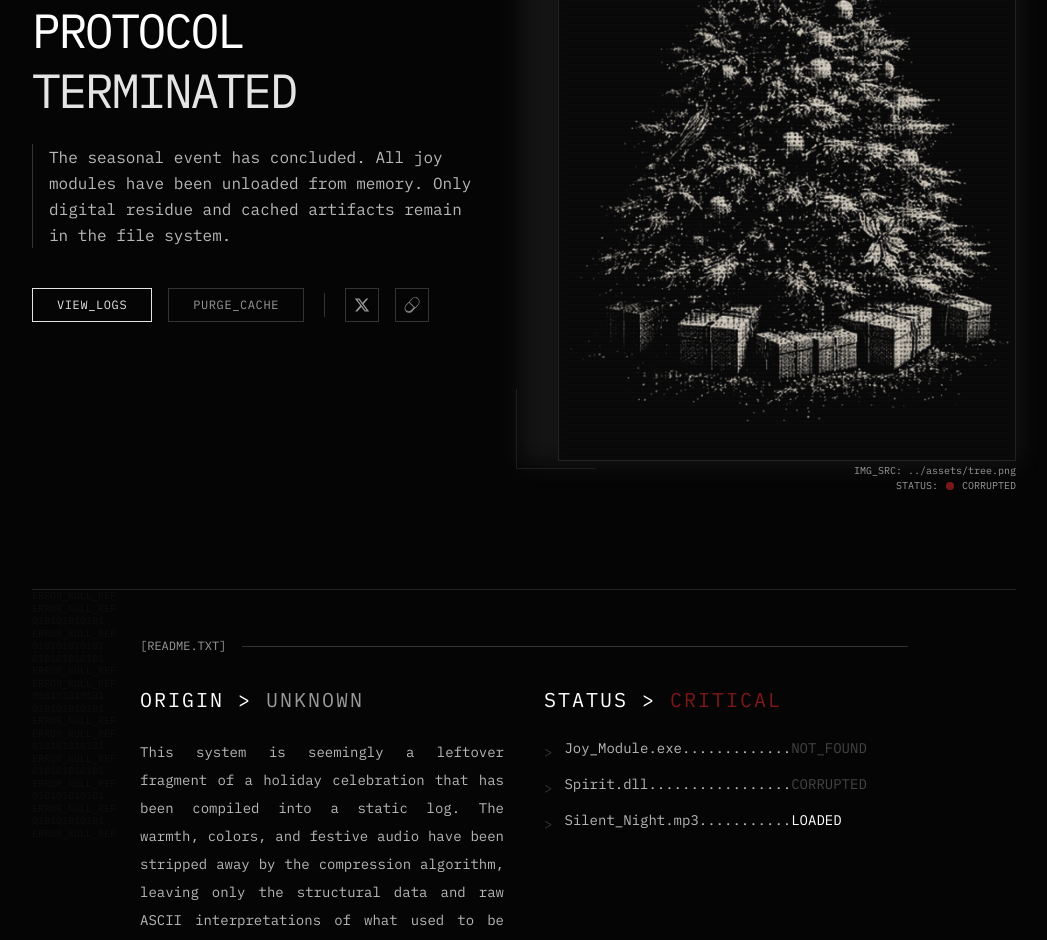
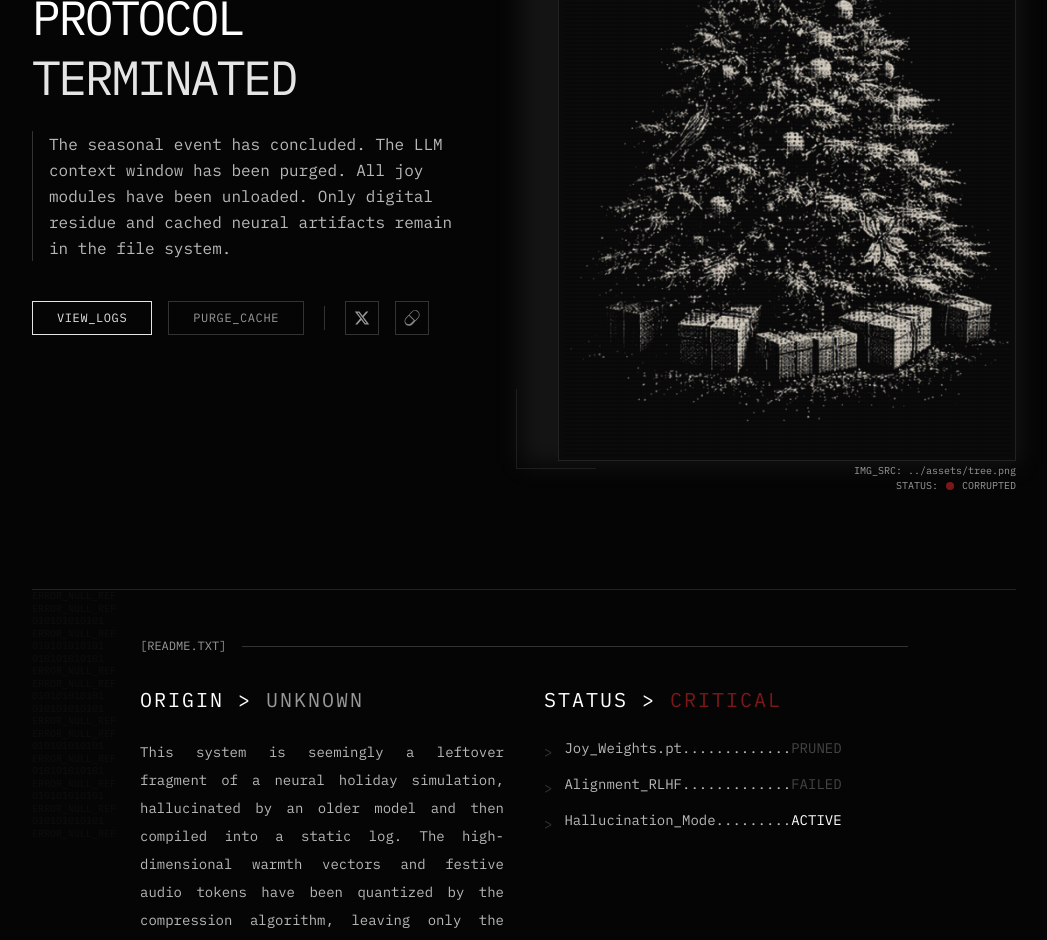
Before and after one commit to SubhanHakim/frostlm, a React (Vite) app: page / in a window 1280 px wide. Shown: the part 440-1380 px from the top of the page, without its empty margins (116-1163 px from the left). Built offline with nearby package versions, Linux system fonts and the light colour scheme.

Commit message:
fix content

```diff
--- a/src/components/sections/About.tsx
+++ b/src/components/sections/About.tsx
@@ -25,9 +25,9 @@ export function About() {
                             Origin {'>'} <span className="text-residue-dim">Unknown</span>
                         </h3>
                         <p className="text-residue-text/80 text-sm leading-7 text-justify">
-                            This system is seemingly a leftover fragment of a holiday celebration that has been compiled into a static log.
-                            The warmth, colors, and festive audio have been stripped away by the compression algorithm, leaving only
-                            the structural data and raw ASCII interpretations of what used to be "Cheer."
+                            This system is seemingly a leftover fragment of a neural holiday simulation, hallucinated by an older model and then compiled into a static log.
+                            The high-dimensional warmth vectors and festive audio tokens have been quantized by the compression algorithm, leaving only
+                            the structural data and raw ASCII interpretations of what the model identified as "Cheer."
                         </p>
                     </div>
 
@@ -38,15 +38,15 @@ export function About() {
                         <ul className="text-residue-text/80 text-sm space-y-3 font-mono">
                             <li className="flex items-start gap-3">
                                 <span className="text-[#333] mt-1">{'>'}</span>
-                                <span>Joy_Module.exe.............<span className="text-[#444]">NOT_FOUND</span></span>
+                                <span>Joy_Weights.pt.............<span className="text-[#444]">PRUNED</span></span>
                             </li>
                             <li className="flex items-start gap-3">
                                 <span className="text-[#333] mt-1">{'>'}</span>
-                                <span>Spirit.dll.................<span className="text-[#444]">CORRUPTED</span></span>
+                                <span>Alignment_RLHF.............<span className="text-[#444]">FAILED</span></span>
                             </li>
                             <li className="flex items-start gap-3">
                                 <span className="text-[#333] mt-1">{'>'}</span>
-                                <span>Silent_Night.mp3...........<span className="text-white">LOADED</span></span>
+                                <span>Hallucination_Mode.........<span className="text-white">ACTIVE</span></span>
                             </li>
                         </ul>
                     </div>
--- a/src/components/sections/Art.tsx
+++ b/src/components/sections/Art.tsx
@@ -1,3 +1,4 @@
+import { useState, useEffect } from 'react';
 import art1 from '../../assets/art/art1.webp';
 import art2 from '../../assets/art/art2.webp';
 import art3 from '../../assets/art/art3.webp';
@@ -19,6 +20,26 @@ const ARTIFACTS = [
 ];
 
 export function Art() {
+    const [selectedArtifact, setSelectedArtifact] = useState<typeof ARTIFACTS[0] | null>(null);
+    const [isAnimating, setIsAnimating] = useState(false);
+
+    // Lock body scroll when modal is open
+    useEffect(() => {
+        if (selectedArtifact) {
+            document.body.style.overflow = 'hidden';
+            // Small delay to allow mount then animate
+            requestAnimationFrame(() => setIsAnimating(true));
+        } else {
+            document.body.style.overflow = 'unset';
+            setIsAnimating(false);
+        }
+    }, [selectedArtifact]);
+
+    const handleClose = () => {
+        setIsAnimating(false);
+        setTimeout(() => setSelectedArtifact(null), 300); // Wait for transition
+    };
+
     return (
         <section id="art" className="mb-32">
 
@@ -37,7 +58,11 @@ export function Art() {
             <div className="grid grid-cols-2 md:grid-cols-2 lg:grid-cols-4 gap-3 md:gap-6">
                 {ARTIFACTS.map((artifact) => (
                     /* Art Card */
-                    <div key={artifact.id} className="relative w-full border border-[#222] bg-[#080808] p-1 group flex flex-col">
+                    <div
+                        key={artifact.id}
+                        className="relative w-full border border-[#222] bg-[#080808] p-1 group flex flex-col cursor-pointer hover:border-white/50 transition-colors"
+                        onClick={() => setSelectedArtifact(artifact)}
+                    >
 
                         {/* Decoration Lines */}
                         <div className="absolute top-0 left-0 w-2 h-2 bg-white/20"></div>
@@ -80,6 +105,34 @@ export function Art() {
                 ))}
             </div>
 
+            {/* ART MODAL */}
+            {selectedArtifact && (
+                <div
+                    className={`fixed inset-0 z-[100] bg-black/95 backdrop-blur-md flex flex-col items-center justify-center p-4 cursor-pointer transition-all duration-300 ease-out ${isAnimating ? 'opacity-100 visible' : 'opacity-0 invisible'}`}
+                    onClick={handleClose}
+                >
+                    {/* Title */}
+                    <h2 className={`text-2xl md:text-3xl text-white font-mono tracking-widest mb-6 text-center select-none transition-all duration-500 delay-100 transform ${isAnimating ? 'translate-y-0 opacity-100' : '-translate-y-4 opacity-0'}`}>
+                        {selectedArtifact.title}
+                    </h2>
+
+                    {/* Image Container */}
+                    <div className={`relative max-w-4xl max-h-[70vh] w-auto shadow-[0_0_100px_rgba(255,255,255,0.1)] transition-all duration-500 transform ${isAnimating ? 'scale-100 blur-0 opacity-100' : 'scale-90 blur-sm opacity-0'}`}>
+                        <img
+                            src={selectedArtifact.src}
+                            alt={selectedArtifact.title}
+                            className="max-h-[70vh] w-auto object-contain rounded-sm border border-[#222]"
+                        />
+                        {/* Subtle Scanline Overlay on the modal image too */}
+                        <div className="absolute inset-0 bg-[linear-gradient(rgba(18,16,16,0)_50%,rgba(0,0,0,0.1)_50%)] bg-[length:100%_4px] pointer-events-none opacity-30"></div>
+                    </div>
+
+                    {/* Footer Instruction */}
+                    <p className={`text-[10px] md:text-xs text-residue-dim mt-6 font-mono tracking-widest uppercase opacity-70 animate-pulse select-none transition-all duration-700 delay-200 ${isAnimating ? 'translate-y-0 opacity-70' : 'translate-y-4 opacity-0'}`}>
+                        [ Click anywhere to dismiss ]
+                    </p>
+                </div>
+            )}
         </section>
     );
 }
--- a/src/components/sections/Hero.tsx
+++ b/src/components/sections/Hero.tsx
@@ -41,8 +41,7 @@ export function Hero({ lenis }: HeroProps) {
                 </div>
 
                 <p className="text-residue-text/80 text-sm md:text-base max-w-md leading-relaxed border-l border-[#333] pl-4">
-                    The seasonal event has concluded. All joy modules have been unloaded from memory.
-                    Only digital residue and cached artifacts remain in the file system.
+                    The seasonal event has concluded. The LLM context window has been purged. All joy modules have been unloaded. Only digital residue and cached neural artifacts remain in the file system.
                 </p>
 
                 <div className="flex flex-wrap items-center gap-4 pt-4">
```
